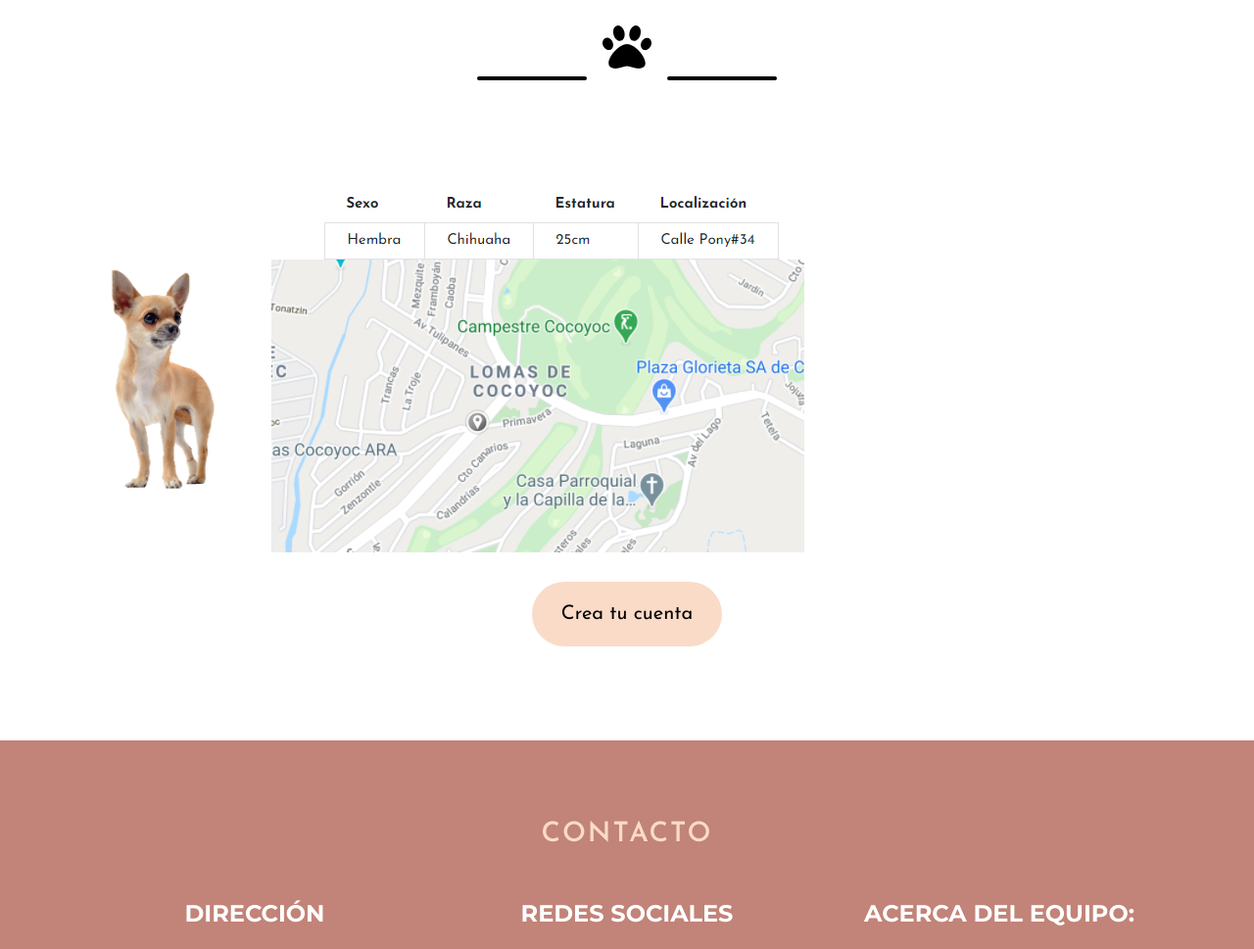
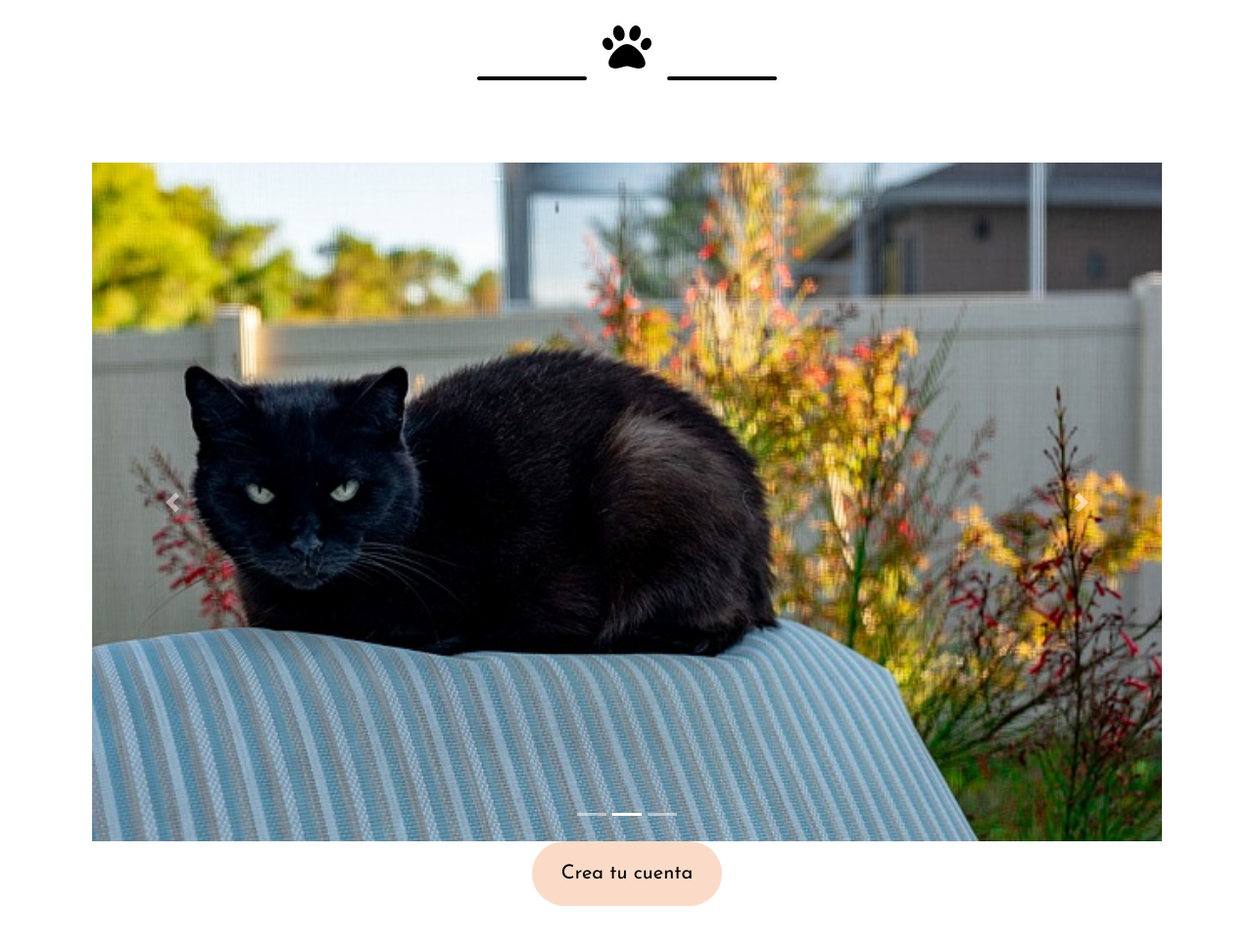
Before and after one commit to NicoleBarra/SalvandoHuellitas, a website: page public/index.html in a window 1280 px wide. Shown: the part 1943-2912 px from the top of the page at 98% size. Drawn offline with nearby package versions, Linux system fonts and the light colour scheme.

Commit message:
Carrusel en index.html, 3 imagenes extra en assets. Todavia hay que arreglar el boton abajo del carrusel y verificar las clases

```diff
--- a/public/index.html
+++ b/public/index.html
@@ -97,18 +97,46 @@
                 </div>
             </div>
         </section>
-        <!-- Contact Section-->
+        <!-- Success cases-->
         <section class="page-section" id="ejemplo">
             <div class="container">
-                <!-- Contact Section Heading-->
-                <h2 class="page-section-heading text-center text-uppercase  mb-2">EJEMPLO</h2>
+                <!-- Success case heading-->
+                <h2 class="page-section-heading text-center text-uppercase  mb-2">Casos de éxito</h2>
                 <!-- Icon Divider-->
                 <div class="divider-custom">
                     <div class="divider-custom-line"></div>
                     <div class="divider-custom-icon"><i class="fas fa-paw"></i></div>
                     <div class="divider-custom-line"></div>
                 </div>
-                            <img class="img-fluid" src="assets/img/example.png" alt="" />
+                <!-- Carousel section-->
+                <div id="carouselExampleIndicators" class="carousel slide" data-ride="carousel">
+                    <ol class="carousel-indicators">
+                      <li data-target="#carouselExampleIndicators" data-slide-to="0" class="active"></li>
+                      <li data-target="#carouselExampleIndicators" data-slide-to="1"></li>
+                      <li data-target="#carouselExampleIndicators" data-slide-to="2"></li>
+                    </ol>
+                    <div class="carousel-inner">
+                      <div class="carousel-item active">
+                        <img class="d-block w-100" src="assets/img/mascota-encontrada-1.jpg" alt="First slide">
+                      </div>
+                      <div class="carousel-item">
+                        <img class="d-block w-100" src="assets/img/mascota-encontrada-2.jpg" alt="Second slide">
+                      </div>
+                      <div class="carousel-item">
+                        <img class="d-block w-100" src="assets/img/mascota-encontrada-3.jpg" alt="Third slide">
+                      </div>
+                    </div>
+                    <a class="carousel-control-prev" href="#carouselExampleIndicators" role="button" data-slide="prev">
+                      <span class="carousel-control-prev-icon" aria-hidden="true"></span>
+                      <span class="sr-only">Previous</span>
+                    </a>
+                    <a class="carousel-control-next" href="#carouselExampleIndicators" role="button" data-slide="next">
+                      <span class="carousel-control-next-icon" aria-hidden="true"></span>
+                      <span class="sr-only">Next</span>
+                    </a>
+                  </div>
+
+                            <!-- Create account button -->
                             <div class="btn-center"><button class="btn btn-primary btn-xl" id="sendMessageButton" type="submit">Crea tu cuenta</button></div>
             </div>
         </section>
```
Also changed, not shown: public/assets/img/mascota-encontrada-1.jpg (added), public/assets/img/mascota-encontrada-2.jpg (added), public/assets/img/mascota-encontrada-3.jpg (added).
